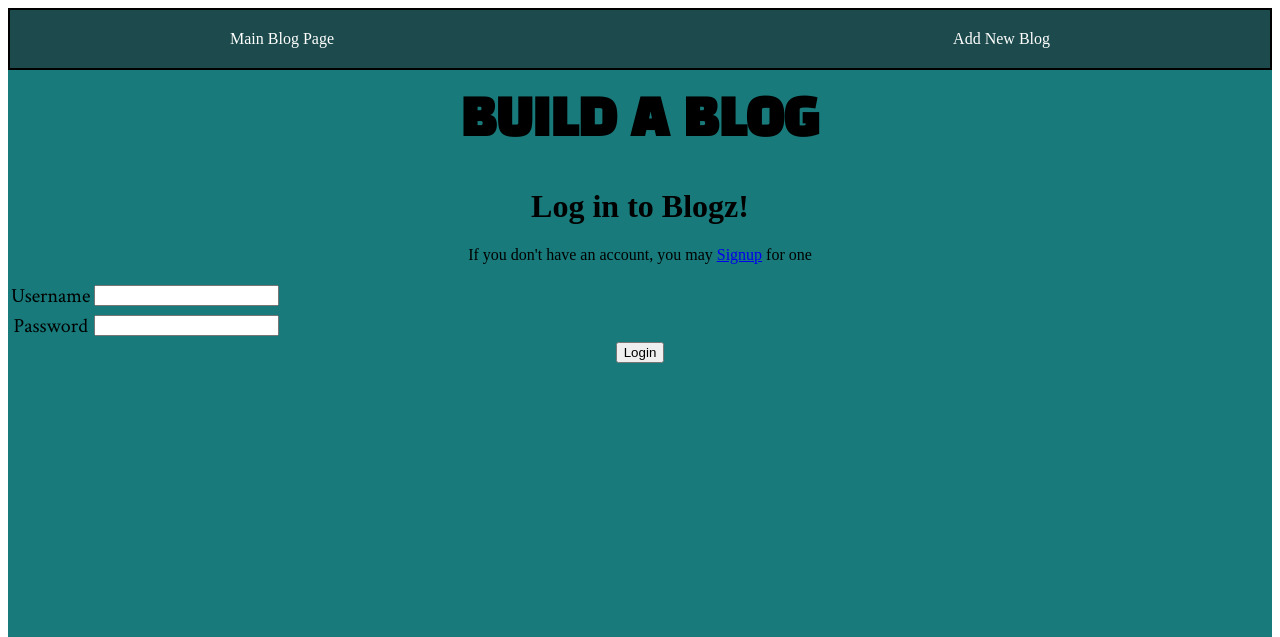
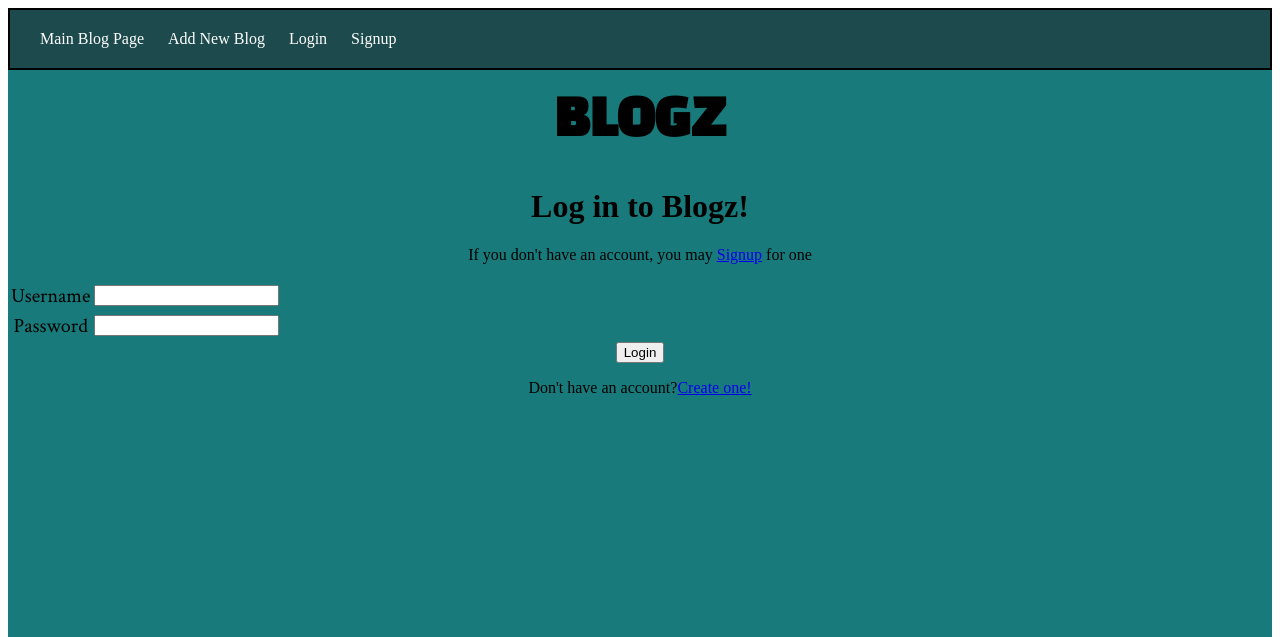
Before and after one commit to JulyWalls/Blogz, a Flask app: page /login in a window 1280 px wide. Shown: the top 637 px of the page. Run offline with Flask 2, Linux system fonts and the light colour scheme.

Commit message:
Added validation, links on all pages to sign in and signout

```diff
--- a/main.py
+++ b/main.py
@@ -81,10 +81,60 @@ def add_blog():
 
 @app.route('/login', methods=['POST', 'GET'])
 def login():
+    if request.method == 'POST':
+        username = request.form['username']
+        password = request.form['password']
+
+        user = User.query.filter_by(username=username).first()
+        if user and user.password == password:
+            # TODO - "remember" that the user has logged in
+            session['username'] = username
+            flash("logged in")
+            return redirect('/newpost')
+
+        else:
+            flash("user password incorrect, or user does not exist", 'error')
+    return render_template('login.html')
+
+
     return render_template('login.html')
 
 @app.route('/signup', methods=['POST', 'GET'])
 def signup():
+    if request.method == 'POST':
+        username = request.form['username']
+        password = request.form['password']
+        verify = request.form['verify']
+
+        # TODO - validate data
+
+        existing_user = User.query.filter_by(username=username).first()
+
+        if existing_user:
+            flash('User already exists', 'error')
+            return redirect('/signup')
+
+        if password != verify:
+            flash('Passwords do not match', 'error')
+            return redirect('/signup')
+
+        if username == "" or password == "" or verify == "":
+            flash('Some fields are invalid', 'error')
+            return redirect('/signup')
+
+        if len(username) < 3 or len(password) < 3:
+            flash('Username or password has to be longer than three characters', 'error')
+            return redirect('/signup')
+
+
+
+        if not existing_user and password == verify:
+            new_user = User(username, password)
+            db.session.add(new_user)
+            db.session.commit()
+            session['username'] = username
+            return redirect('/newpost')
+
     return render_template('signup.html')
 
 
--- a/static/styles/style.css
+++ b/static/styles/style.css
@@ -1,5 +1,5 @@
 .error {
-    color: red;
+    color: black;
 }
 
 .header {
@@ -84,6 +84,6 @@ label {
     font-size: 20px;
 }
 
-.cover-all {
-    padding-bottom: 200px;
+.links {
+    padding: 0px 10px;
 }
--- a/templates/base.html
+++ b/templates/base.html
@@ -7,11 +7,21 @@
     </head>
     <body>
         <nav>
-            <a class="mainlink" href="blog">Main Blog Page</a>
-            <a class="addblog" href="/newpost">Add New Blog</a>
+            <a class='links' href="blog">Main Blog Page</a>
+            <a class='links' href="/newpost">Add New Blog</a>
+            <a class='links' href="/login">Login</a>
+            <a class='links' href="/signup">Signup</a>
         </nav>
         <div class="background">
-        <h1 class="header"><b>BUILD A BLOG</b></h1>
+        <h1 class="header"><b>BLOGZ</b></h1>
+
+        {% with messages = get_flashed_messages(with_categories=True) %}
+        <ul>
+        {% for category,message in messages %}
+        <li class="{{category}}">{{message}}</li>
+        {% endfor %}
+        </ul>
+        {% endwith %}
 
         {% block content %}
         {% endblock %}
--- a/templates/login.html
+++ b/templates/login.html
@@ -19,5 +19,6 @@
         </tr>
     </table>
     <input type="submit" value="Login">
+    <p>Don't have an account?<a href="/signup">Create one!</a></p>
 </form>
 {% endblock %}
```
